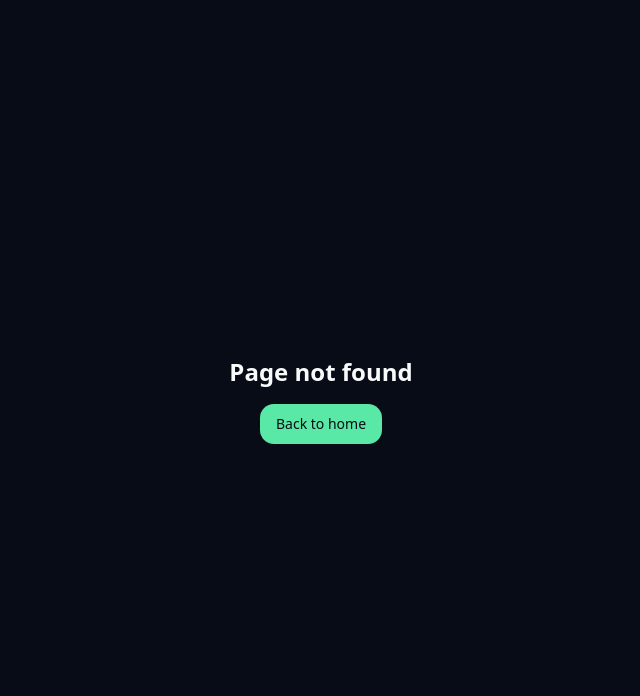
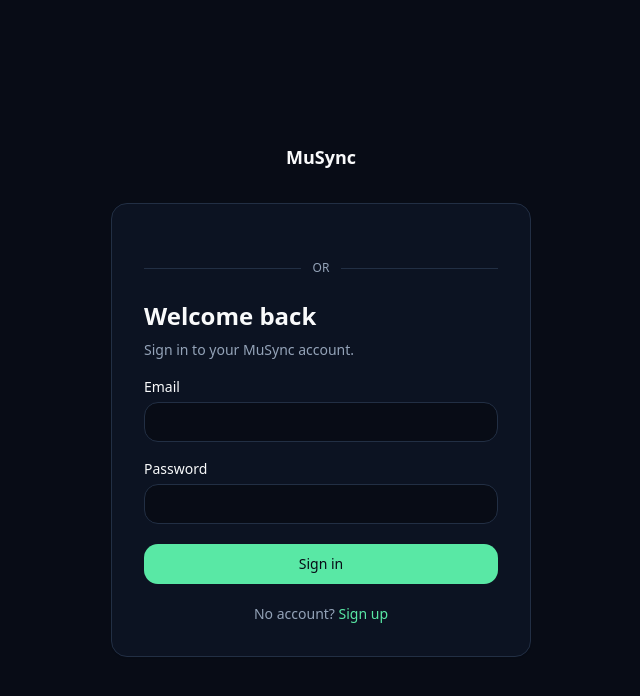
Before and after one commit to AAAZZZR/musync, a Next.js app in the folder frontend/: page /login in a window 1280 px wide. Before the commit this address had no page. Shown: the top 696 px of the page, without its empty margins (319-959 px from the left). Built offline with nearby package versions, Linux system fonts and the light colour scheme; no server answers.

Commit message:
feat: 加 login page + form + GoogleButton stub
Co-Authored-By: Claude Opus 4.6 (1M context) <noreply@anthropic.com>

```diff
--- /dev/null
+++ b/frontend/src/app/(auth)/login/page.tsx
@@ -0,0 +1,17 @@
+import { LoginForm } from "@/components/features/auth/login-form";
+import { GoogleButton } from "@/components/features/auth/google-button";
+import { Separator } from "@/components/ui/separator";
+
+export default function LoginPage() {
+  return (
+    <div className="grid gap-6">
+      <GoogleButton label="Continue with Google" />
+      <div className="flex items-center gap-3">
+        <Separator className="flex-1" />
+        <span className="text-xs uppercase text-muted-foreground">or</span>
+        <Separator className="flex-1" />
+      </div>
+      <LoginForm />
+    </div>
+  );
+}
--- /dev/null
+++ b/frontend/src/components/features/auth/google-button.tsx
@@ -0,0 +1,54 @@
+"use client";
+
+import { useEffect, useId, useRef } from "react";
+import { toast } from "sonner";
+import { googleAction } from "@/lib/server/actions/auth";
+
+declare global {
+  interface Window {
+    google?: {
+      accounts: {
+        id: {
+          initialize: (config: { client_id: string; callback: (resp: { credential: string }) => void }) => void;
+          renderButton: (parent: HTMLElement, options: Record<string, unknown>) => void;
+        };
+      };
+    };
+  }
+}
+
+export function GoogleButton({ label }: { label: string }) {
+  const ref = useRef<HTMLDivElement>(null);
+  const id = useId();
+  const clientId = process.env.NEXT_PUBLIC_GOOGLE_CLIENT_ID;
+
+  useEffect(() => {
+    if (!clientId || !window.google || !ref.current) return;
+
+    window.google.accounts.id.initialize({
+      client_id: clientId,
+      callback: async (response) => {
+        const result = await googleAction(response.credential);
+        if (!result.ok) toast.error(result.error);
+      },
+    });
+
+    window.google.accounts.id.renderButton(ref.current, {
+      type: "standard",
+      theme: "outline",
+      text: label.toLowerCase().includes("sign up") ? "signup_with" : "signin_with",
+      size: "large",
+      width: 360,
+    });
+  }, [clientId, label]);
+
+  if (!clientId) {
+    return (
+      <p className="rounded-md border border-destructive/40 bg-destructive/10 px-3 py-2 text-xs text-destructive">
+        NEXT_PUBLIC_GOOGLE_CLIENT_ID is not set.
+      </p>
+    );
+  }
+
+  return <div id={`google-btn-${id}`} ref={ref} className="flex justify-center" />;
+}
--- /dev/null
+++ b/frontend/src/components/features/auth/login-form.tsx
@@ -0,0 +1,52 @@
+"use client";
+
+import Link from "next/link";
+import { useActionState } from "react";
+import { toast } from "sonner";
+import { Button } from "@/components/ui/button";
+import { Input } from "@/components/ui/input";
+import { Label } from "@/components/ui/label";
+import { loginAction } from "@/lib/server/actions/auth";
+
+export function LoginForm() {
+  const [state, formAction, pending] = useActionState(loginAction, null);
+
+  if (state && !state.ok && !state.fieldErrors) {
+    toast.error(state.error);
+  }
+
+  const fieldErrors = state && !state.ok ? state.fieldErrors : undefined;
+
+  return (
+    <form action={formAction} className="grid gap-5">
+      <div className="grid gap-2">
+        <h1 className="text-2xl font-semibold">Welcome back</h1>
+        <p className="text-sm text-muted-foreground">Sign in to your MuSync account.</p>
+      </div>
+
+      <div className="grid gap-2">
+        <Label htmlFor="email">Email</Label>
+        <Input id="email" name="email" type="email" autoComplete="email" required />
+        {fieldErrors?.email ? (
+          <p className="text-xs text-destructive">{fieldErrors.email[0]}</p>
+        ) : null}
+      </div>
+
+      <div className="grid gap-2">
+        <Label htmlFor="password">Password</Label>
+        <Input id="password" name="password" type="password" autoComplete="current-password" required />
+        {fieldErrors?.password ? (
+          <p className="text-xs text-destructive">{fieldErrors.password[0]}</p>
+        ) : null}
+      </div>
+
+      <Button type="submit" disabled={pending}>
+        {pending ? "Signing in..." : "Sign in"}
+      </Button>
+
+      <p className="text-center text-sm text-muted-foreground">
+        No account? <Link href="/signup" className="text-primary hover:underline">Sign up</Link>
+      </p>
+    </form>
+  );
+}
```
